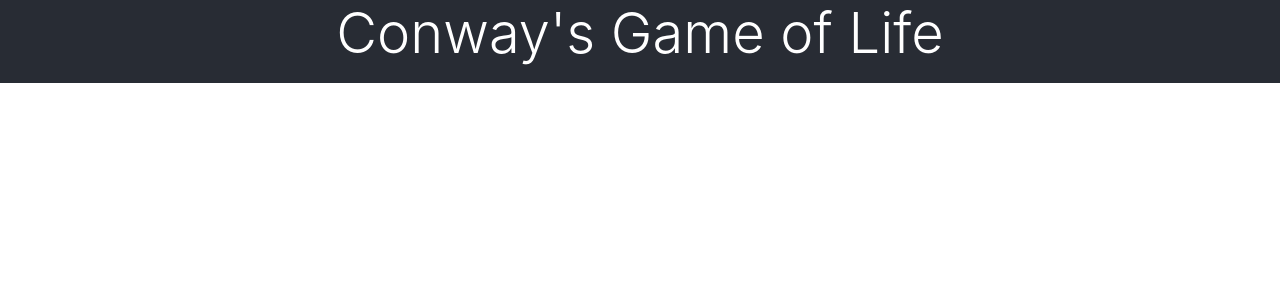
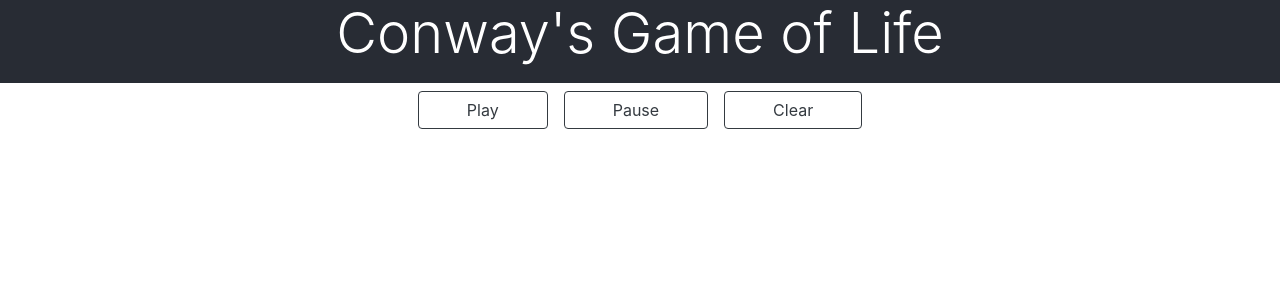
Before and after one commit to bloominstituteoftechnology/CS-Build-Week-1, a React (Create React App) app in the folder gameoflife/: page / in a window 1280 px wide. Shown: the top 300 px of the page. Built offline with nearby package versions, Linux system fonts and the light colour scheme.

Commit message:
adds buttonContainer

```diff
--- a/gameoflife/src/App.js
+++ b/gameoflife/src/App.js
@@ -1,5 +1,6 @@
 import React, { Component } from 'react';
 import './App.css';
+import ButtonContainer from './components/ButtonContainer';
 
 class App extends Component {
   render() {
@@ -10,6 +11,7 @@ class App extends Component {
             Conway's Game of Life
           </p>
         </header>
+        <ButtonContainer />
       </div>
     );
   }
--- a/gameoflife/src/components/Button.js
+++ b/gameoflife/src/components/Button.js
@@ -0,0 +1,12 @@
+import React from 'react';
+import './index.css';
+
+const Button = (props) => {
+  return (
+    <button className={props.styles} onClick={props.onClick}>
+      {props.text}
+    </button>
+  )
+}
+
+export default Button;
--- a/gameoflife/src/components/ButtonContainer.js
+++ b/gameoflife/src/components/ButtonContainer.js
@@ -0,0 +1,28 @@
+import React from 'react';
+import Button from './Button';
+import './index.css';
+
+
+const ButtonContainer = props => {
+  return (
+    <div className="center">
+        <Button
+          styles="btn btn-outline-dark mx-2 my-2 px-5"
+          onClick={props.playButton}
+          text="Play"
+        />
+        <Button
+          styles="btn btn-outline-dark mx-2 my-2 px-5"
+          onClick={props.pauseButton}
+          text="Pause"
+        />
+        <Button
+          styles="btn btn-outline-dark mx-2 my-2 px-5"
+          onClick={props.clearButton}
+          text="Clear"
+        />
+    </div>
+  )
+}
+
+export default ButtonContainer;
```
